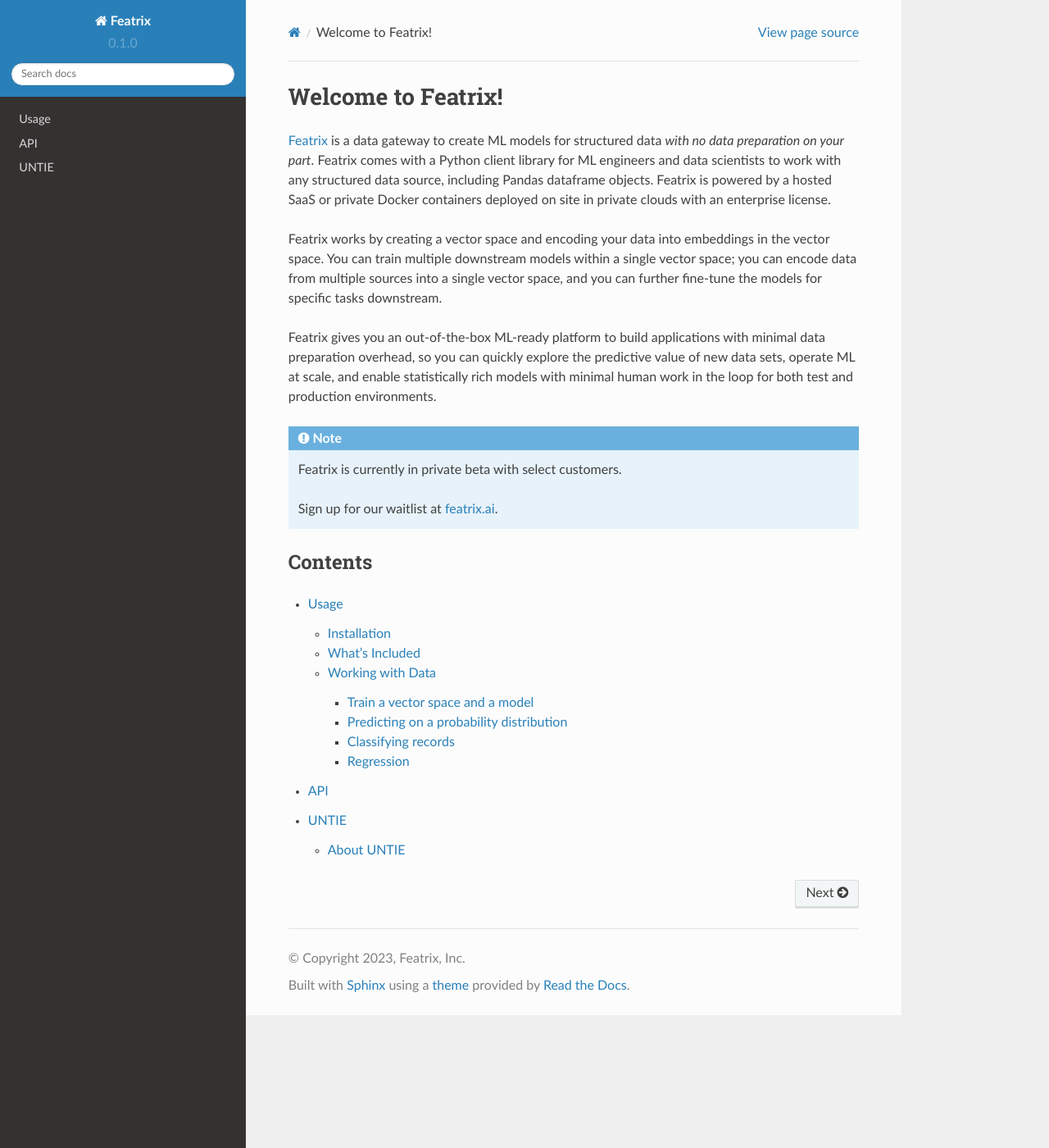
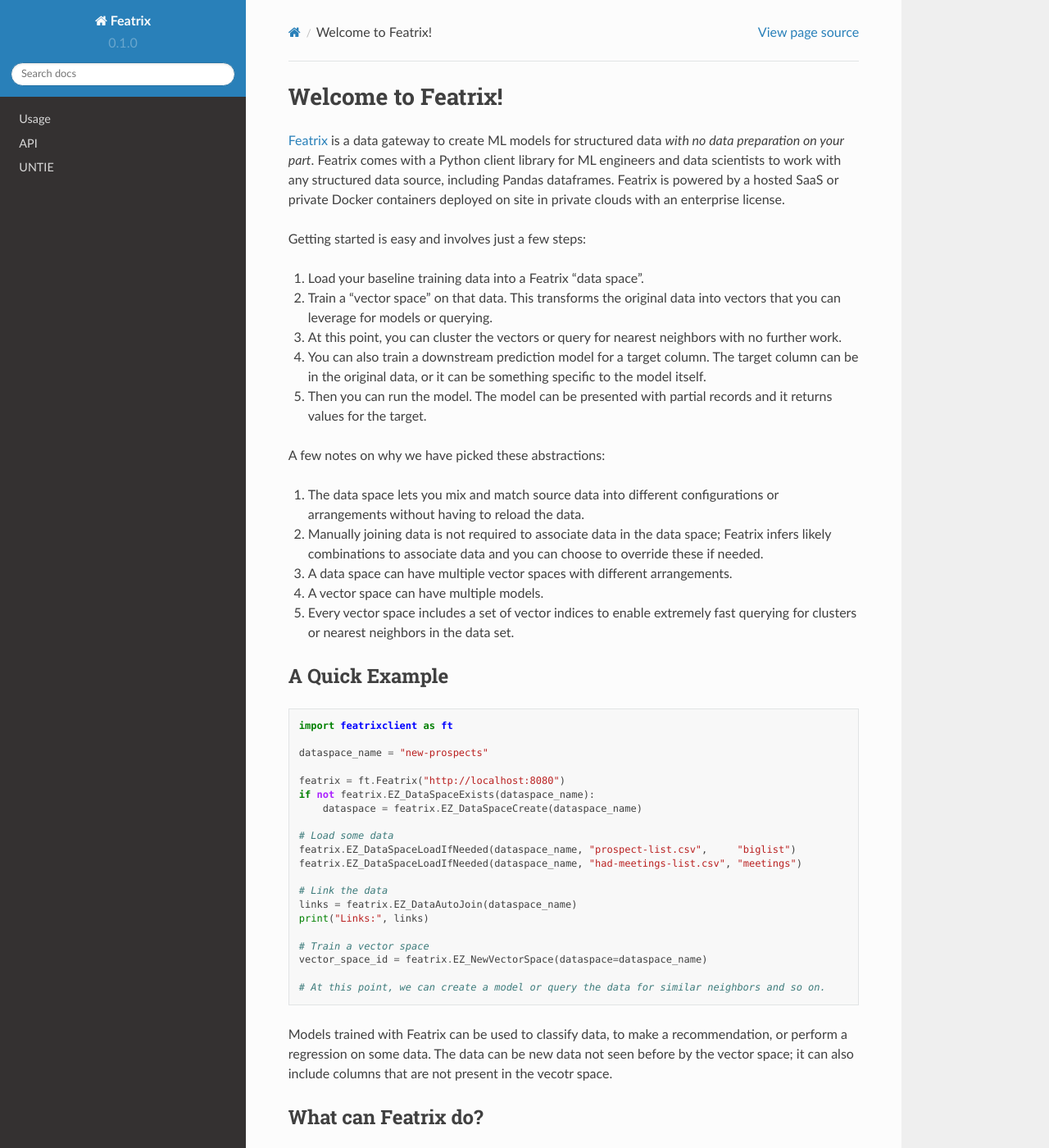
Before and after one commit to Featrix/docs, a Sphinx documentation site: the page built from docs/source/index.rst, in a window 1280 px wide and 1400 px high. Shown: the whole window at 82% size. Built offline with Sphinx 7.4.7 and the Read the Docs theme 2.0.0, drawn with Linux system fonts in a browser that asks for light colours; some of the changed text lies outside the part shown.

Commit message:
More docs work

```diff
--- a/docs/source/index.rst
+++ b/docs/source/index.rst
@@ -1,7 +1,96 @@
 Welcome to Featrix!
 ===================
 
-`Featrix <https://featrix.ai/>`_ is a data gateway to create ML models for structured data *with no data preparation on your part*. Featrix comes with a Python client library for ML engineers and data scientists to work with any structured data source, including Pandas dataframe objects. Featrix is powered by a hosted SaaS or private Docker containers deployed on site in private clouds with an enterprise license.
+`Featrix <https://featrix.ai/>`_ is a data gateway to create ML models for structured data *with no data preparation on your part*. Featrix comes with a Python client library for ML engineers and data scientists to work with any structured data source, including Pandas dataframes. Featrix is powered by a hosted SaaS or private Docker containers deployed on site in private clouds with an enterprise license.
+
+Getting started is easy and involves just a few steps:
+
+1. Load your baseline training data into a Featrix "data space".
+2. Train a "vector space" on that data. This transforms the original data into vectors that you can leverage for models or querying.
+3. At this point, you can cluster the vectors or query for nearest neighbors with no further work.
+4. You can also train a downstream prediction model for a target column. The target column can be in the original data, or it can be something specific to the model itself.
+5. Then you can run the model. The model can be presented with partial records and it returns values for the target.
+
+A few notes on why we have picked these abstractions:
+
+1. The data space lets you mix and match source data into different configurations or arrangements without having to reload the data.
+2. Manually joining data is not required to associate data in the data space; Featrix infers likely combinations to associate data and you can choose to override these if needed.
+3. A data space can have multiple vector spaces with different arrangements.
+4. A vector space can have multiple models.
+5. Every vector space includes a set of vector indices to enable extremely fast querying for clusters or nearest neighbors in the data set.
+
+A Quick Example
+----
+
+.. code-block:: python
+
+    import featrixclient as ft
+
+    dataspace_name = "new-prospects"
+
+    featrix = ft.Featrix("http://localhost:8080")
+    if not featrix.EZ_DataSpaceExists(dataspace_name):
+        dataspace = featrix.EZ_DataSpaceCreate(dataspace_name)
+
+    # Load some data
+    featrix.EZ_DataSpaceLoadIfNeeded(dataspace_name, "prospect-list.csv",     "biglist")
+    featrix.EZ_DataSpaceLoadIfNeeded(dataspace_name, "had-meetings-list.csv", "meetings")
+
+    # Link the data
+    links = featrix.EZ_DataAutoJoin(dataspace_name)
+    print("Links:", links)
+
+    # Train a vector space
+    vector_space_id = featrix.EZ_NewVectorSpace(dataspace=dataspace_name)
+
+    # At this point, we can create a model or query the data for similar neighbors and so on.
+
+
+Models trained with Featrix can be used to classify data, to make a recommendation, or perform a regression on some data. The data can be new data not seen before by the vector space; it can also include columns that are not present in the vecotr space.
+
+
+What can Featrix do?
+----
+We have big goals for Featrix, including:
+
+1. Speed and ease of development.
+2. Flexible enough for power uses under the hood, but a set of easy to use APIs and tools that are simple enough for novice organizations to get started with ML right away.
+3. Enable a variety of downstream workloads with the Featrix data representations. We believe vector-based computing is the future and everything we do in Featrix is powered by vector-based embeddings that represent the original data.
+
+
+Data Linking
+----
+One of the best ways to improve machine learning models is to add new data sources to it. Often the real world represented by the data has additional context that is missing from our narrow data sources: perhaps our car sales correspond to weather data or economic sentiment.
+
+Unfortunately, bringing in new data sources into both ML experiments and ML production environments is a tremendous amount of work. The linking of data records is fraught with dozens of choices for how to link, aggregate, and pick the data.
+
+Featrix tremendously speeds up this process.
+
+Featrix enables you to bring together data *without having to link it* yourself--so Featrix can sort out the details for you. Whether you're doing 1-to-1 or 1-to-many or many-to-many associations, Featrix lets you construct data representations that are robust and leverage your data without your engineering effort requirred getting bogged down in tremendous details.
+
+We have tested this linking on many real-world data sets in a wide variety of customer projects and continue to improve the capabilities.
+
+.. code-block:: python
+
+    # What's returned by auto join
+    links = featrix.EZ_DataAutoJoin(dataspace_name)
+
+    print(links)
+
+
+Data Enrichment: Time and scalars
+----
+
+Traditional methods of dealing with time data have been somewhat unsatisfactory. Featrix is here to help.
+
+When Featrix detects timestamps, dates, or time strings in a column, it will automatically add new columns capturing different representations of the time. We add only new columns that are interesting to the data. For example, if all your times are at the top of the hour, we will not add a minute field.
+
+We do this for strings that appear to include a time description as well; if you have a field that is formatted like "2 hours", "43 minutes", etc, Featrix will automatically create new columns you can leverage and predict on, without having to do any of this work yourself.
+
+
+
+How Featrix Works
+----
 
 Featrix works by creating a vector space and encoding your data into embeddings in the vector space. You can train multiple downstream models within a single vector space; you can encode data from multiple sources into a single vector space, and you can further fine-tune the models for specific tasks downstream.
 
```
